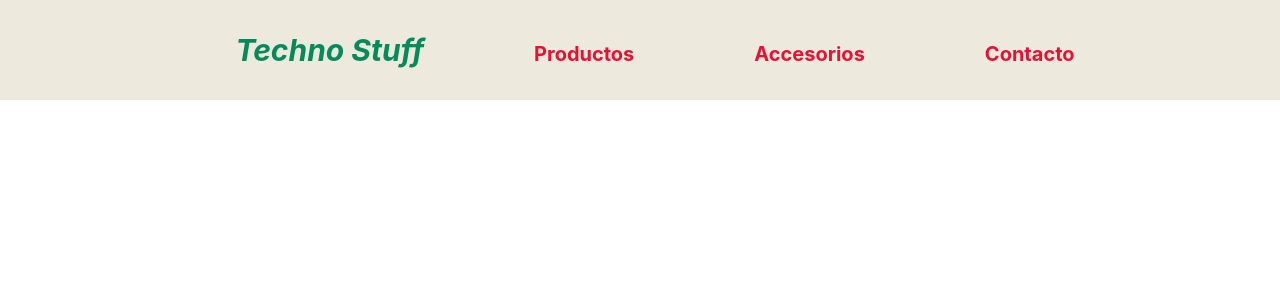
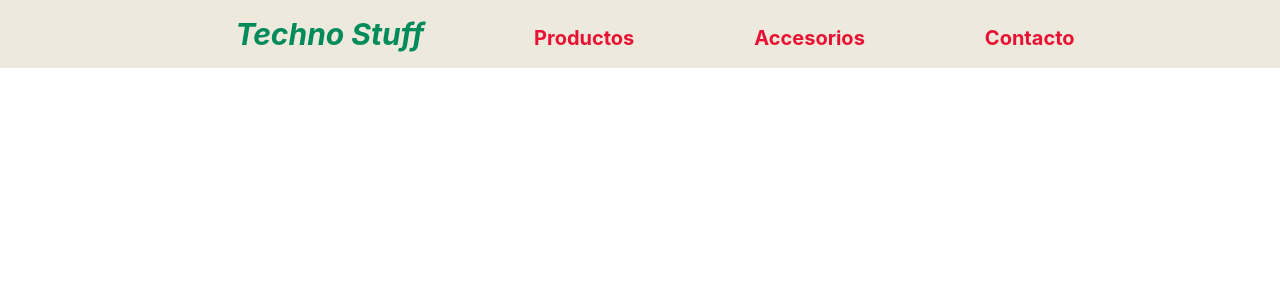
Before and after one commit to GimeVilches/my-app, a React (Create React App) app: page / in a window 1280 px wide. Shown: the top 300 px of the page. Built offline with nearby package versions, Linux system fonts and the light colour scheme.

Commit message:
Incorporando Carrito

```diff
--- a/src/Components/NavBar/NavBar.css
+++ b/src/Components/NavBar/NavBar.css
@@ -5,7 +5,6 @@
     align-content: center;
     width: 100%;
    flex-wrap: wrap;
-   min-height: 100px;
    background-color: #ede9dd;
 
 }
@@ -19,7 +18,7 @@
     display: inline;
    font-size: 30px;
    font-style: italic;
-   margin: 50px;
+   margin:0px 50px;
 
 
 }
@@ -39,4 +38,5 @@
     list-style: none;
     text-decoration: none;
     color: #e91133;
+
 }
```
